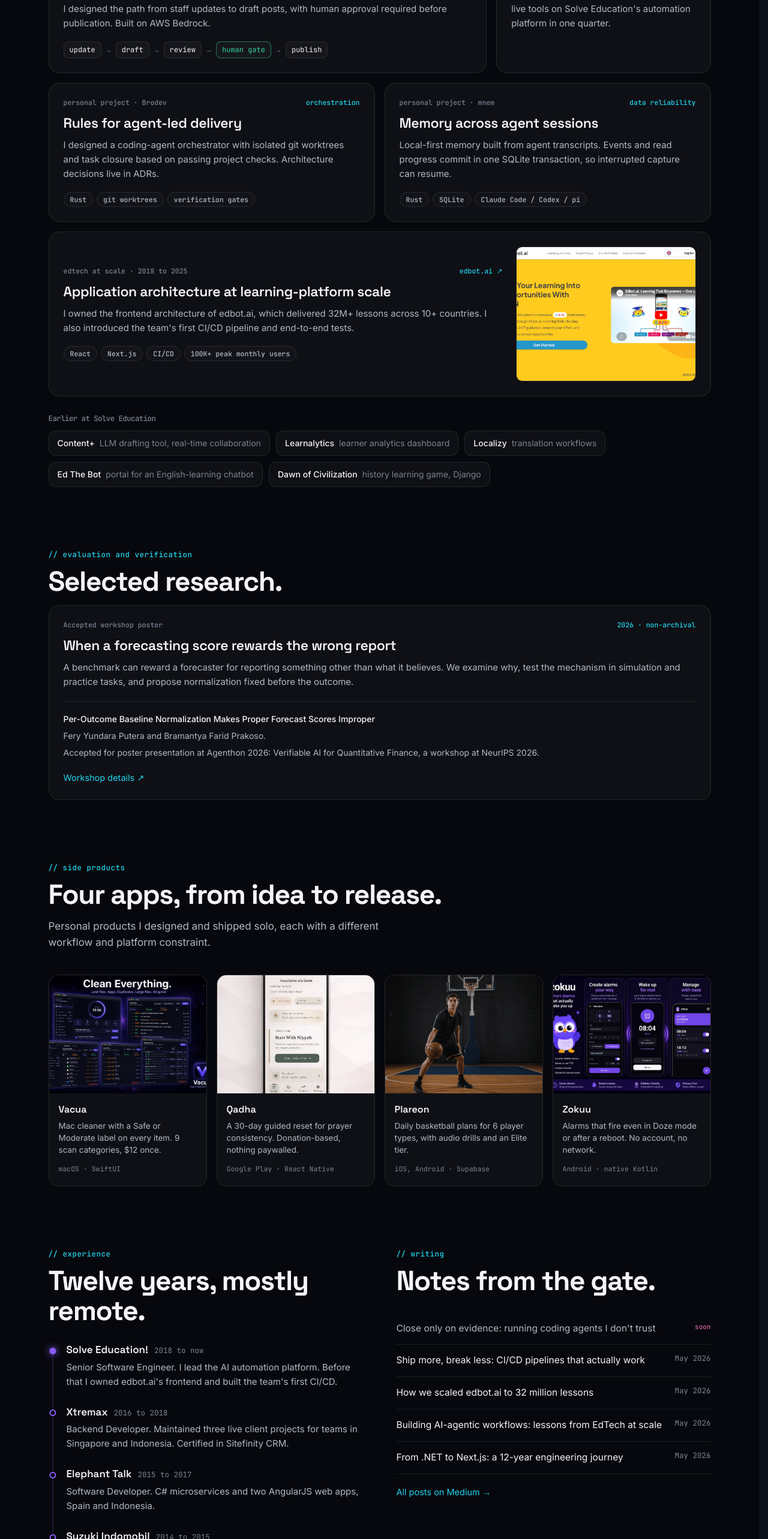
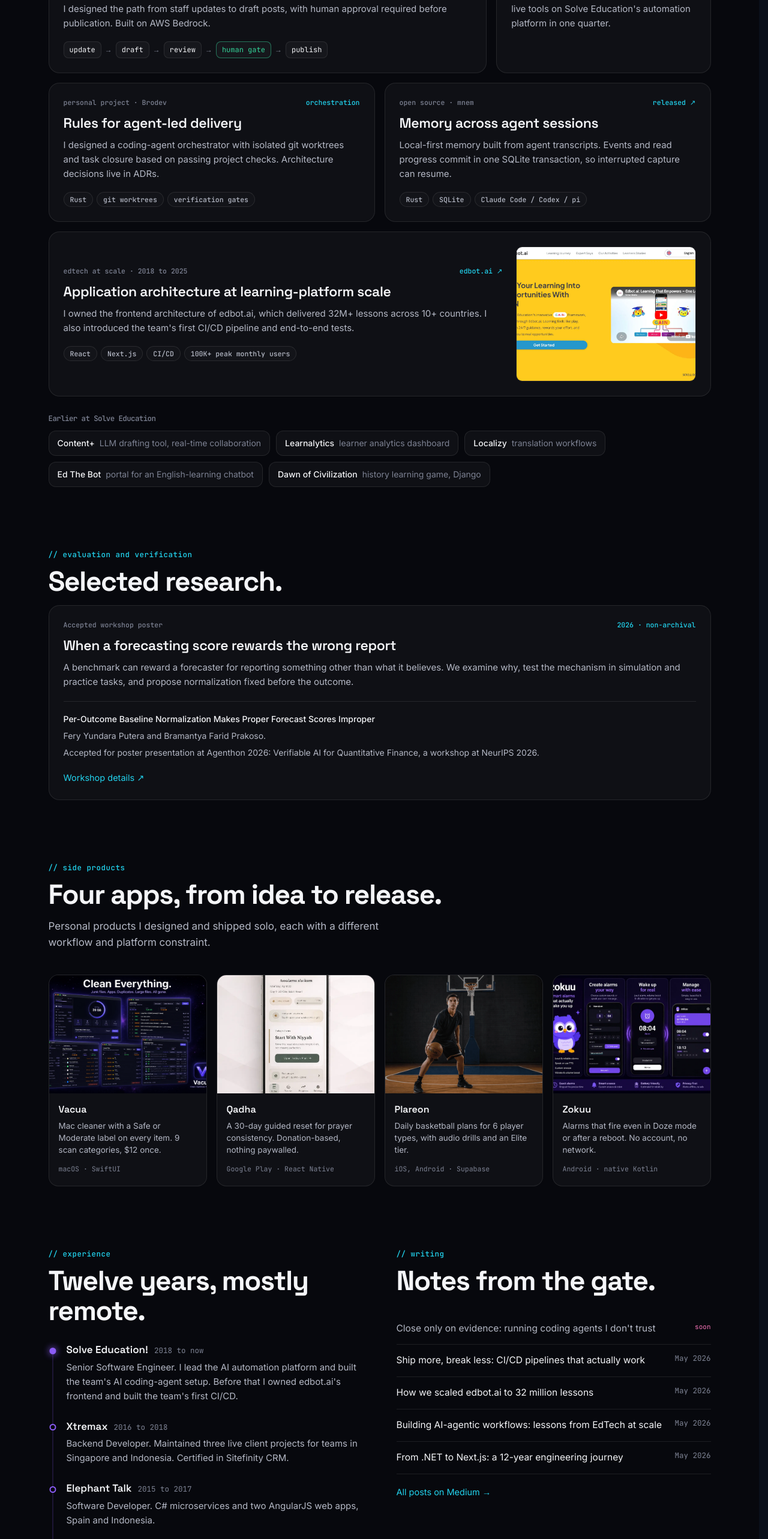
Before and after one commit to daefery/daefery.github.io, a Next.js app in the folder fyp/: page / in a window 1280 px wide. Shown: the part 2396-4962 px from the top of the page at 60% size. Built offline with nearby package versions, Linux system fonts and the light colour scheme.

Commit message:
feat(portfolio): link released mnem, add team agent setup, refresh CV

```diff
--- a/fyp/src/app/page.tsx
+++ b/fyp/src/app/page.tsx
@@ -201,10 +201,13 @@
                 <span>verification gates</span>
               </div>
             </article>
-            <article className="tile w3 reveal">
+            <a
+              className="tile w3 reveal"
+              href="https://github.com/daefery/mnem"
+            >
               <div className="tag">
-                <span>personal project · mnem</span>
-                <em>data reliability</em>
+                <span>open source · mnem</span>
+                <em>released ↗</em>
               </div>
               <h3>Memory across agent sessions</h3>
               <p>
@@ -217,7 +220,7 @@
                 <span>SQLite</span>
                 <span>Claude Code / Codex / pi</span>
               </div>
-            </article>
+            </a>
             <a className="tile w6 shot reveal" href="https://edbot.ai">
               <div>
                 <div className="tag">
@@ -398,8 +401,8 @@
                   <b>Solve Education!</b>
                   <span>2018 to now</span>
                   <p>
-                    Senior Software Engineer. I lead the AI automation platform.
-                    Before that I owned edbot.ai's frontend and built the team's
+                    Senior Software Engineer. I lead the AI automation platform
+                    and built the team's AI coding-agent setup. Before that I owned edbot.ai's frontend and built the team's
                     first CI/CD.
                   </p>
                 </div>
```
Also changed, not shown: fyp/public/llms.txt, 1 other file (tests, documents, lock files or other folders).
